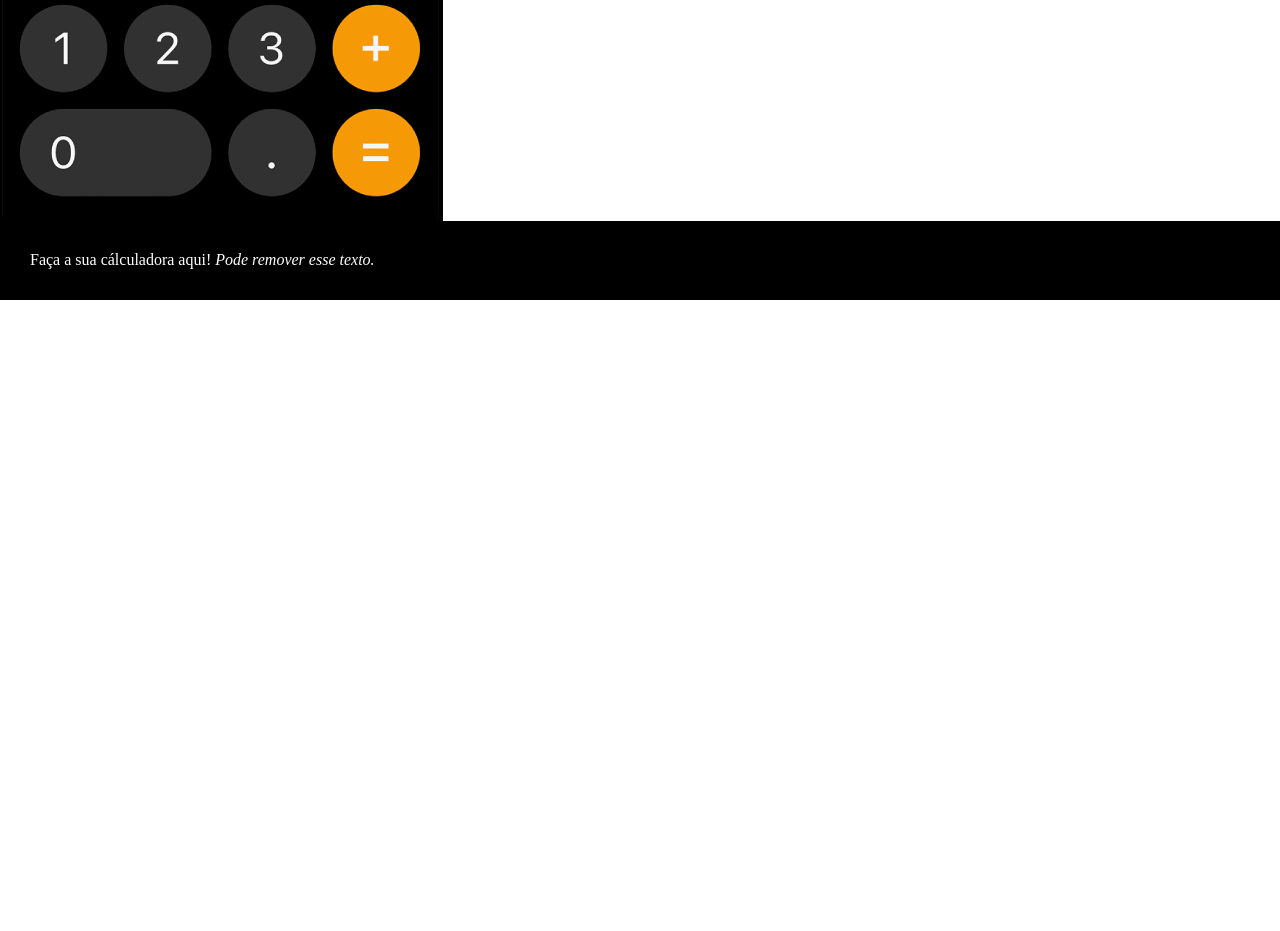
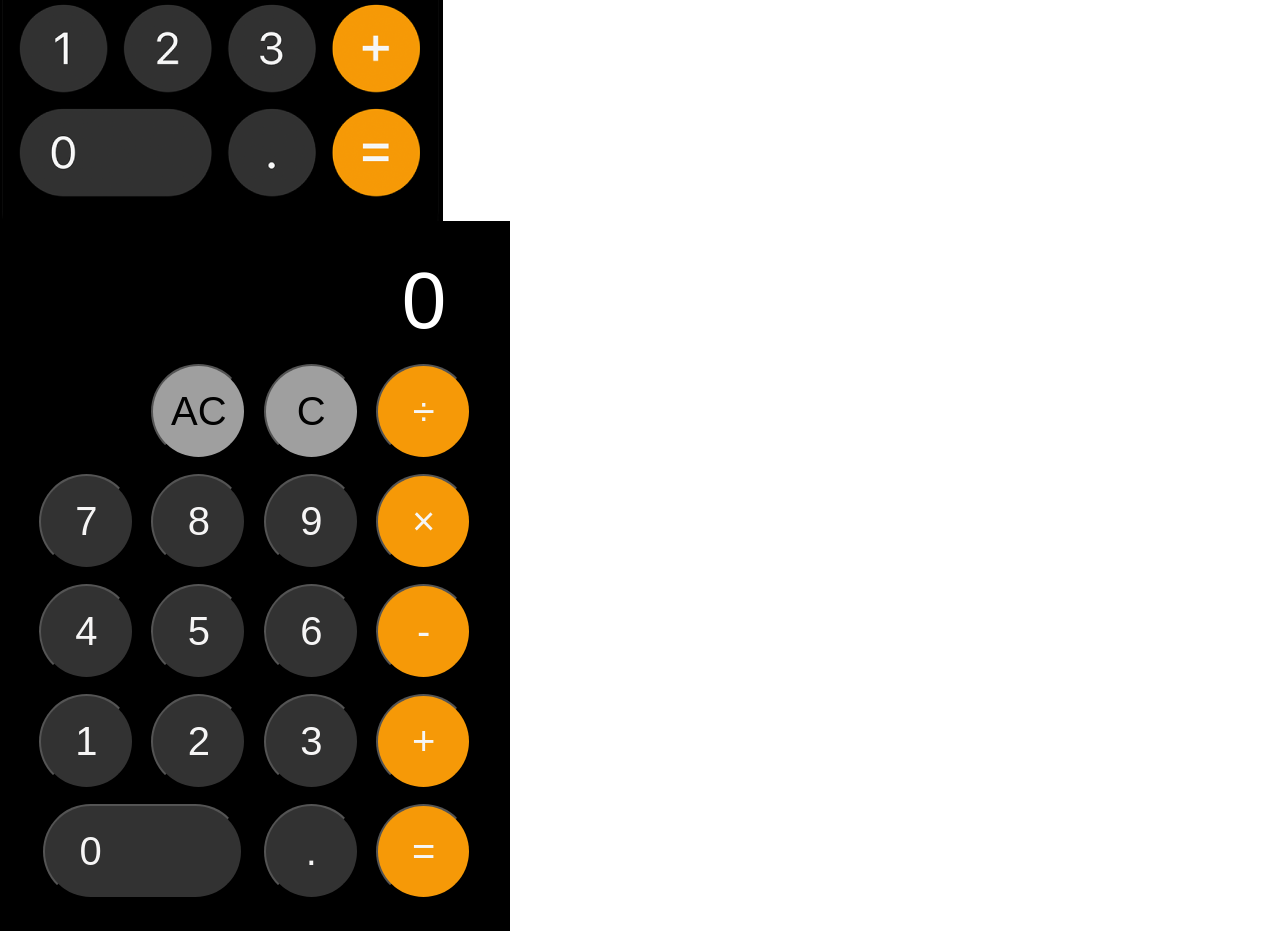
Before and after one commit to aalce/desafio-calculadora, a website built with Parcel: page index.html in a window 1280 px wide. Shown: the part 623-1554 px from the top of the page. Before the commit the page ends 923 px from the top, so only its background shows below. Built offline with nearby package versions, Linux system fonts and the light colour scheme.

Commit message:
Versão inicial da calculadora

```diff
--- a/css/main.css
+++ b/css/main.css
@@ -282,7 +282,67 @@ main {
 
 js-calculator {
   display: block;
+  width: 450px;
+  padding: 30px;
   background-color: #000;
   color: white;
-  padding: 30px;
+
 }
+
+.calculator__inner {
+  display: grid;
+  grid-template-columns: repeat(4, 1fr);
+  grid-template-rows: repeat(6, 100px);
+  justify-items: center;
+  align-items: center;
+  row-gap: 10px;
+}
+
+.calculator__inner .result {
+  grid-column: 1 / span 4;
+  width: 100%;
+  padding-right: 15%;
+  font-family: sans-serif;
+  font-size: 80px;
+  text-align: right;
+  overflow-x: hidden;
+  /* direction: rtl; */
+}
+
+.calculator__inner button {
+  width: 95px;
+  height: 95px;
+  border-radius: 50%;
+  font-family: sans-serif;
+  font-size: 40px;
+}
+
+.calculator__inner .btn-clear-ac,
+.calculator__inner .btn-clear-c {
+  text-transform: uppercase;
+  background-color: #9f9f9f;
+  color: #010101;
+}
+
+.calculator__inner .btn-operation {
+  background-color: #f69907;
+  color: #f5f6f6;
+}
+
+.calculator__inner .btn-number {
+  background-color: #323232;
+  color:#f6f5f5;
+}
+
+.calculator__inner .btn-equal {
+  background-color: #f69907;
+  color: #f5f6f6;
+}
+
+.calculator__inner .btn-zero {
+  grid-column: 1 / span 2;
+  width: 200px;
+  padding-left: 35px;
+  border-radius: 50px;
+  text-align: left;
+}
--- a/index.html
+++ b/index.html
@@ -35,7 +35,38 @@
     </div>
 
     <js-calculator>
-      Faça a sua cálculadora aqui! <i>Pode remover esse texto.</i>
+      <div class="calculator">
+        <div class="calculator__inner">
+
+            <div class="result">0</div>
+
+            <div></div>
+            <button class="btn-clear-ac">Ac</button>
+            <button class="btn-clear-c">C</button>
+            <button class="btn-operation">÷</button>
+
+            <button class="btn-number">7</button>
+            <button class="btn-number">8</button>
+            <button class="btn-number">9</button>
+            <button class="btn-operation">&times;</button>
+
+            <button class="btn-number">4</button>
+            <button class="btn-number">5</button>
+            <button class="btn-number">6</button>
+            <button class="btn-operation">-</button>
+
+            <button class="btn-number">1</button>
+            <button class="btn-number">2</button>
+            <button class="btn-number">3</button>
+            <button class="btn-operation">+</button>
+
+            <button class="btn-number btn-zero">0</button>
+            <button class="btn-number">.</button>
+            <button class="btn-equal">=</button>
+          </div>
+
+        </div>
+      </div>
     </js-calculator>
   </main>
 
--- a/js/main.js
+++ b/js/main.js
@@ -1,13 +1,71 @@
 class JSCalculator extends HTMLElement {
   constructor() {
     super();
+
+    this.btnClearAC = this.querySelector(".btn-clear-ac");
+    this.btnClearC = this.querySelector(".btn-clear-c");
+
+    this.result = this.querySelector(".result");
+    this.btnNumbers = this.querySelectorAll(".btn-number");
+    this.btnOperations = this.querySelectorAll(".btn-operation");
+
+    this.btnEqual = this.querySelector('.btn-equal');
+
+    this.firstValue = '';
+    this.operador = '';
 
     this.init();
   }
 
   init() {
+    for (let i = 0; i < this.btnNumbers.length; i++) {
+        this.btnNumbers[i].addEventListener('click', () => {
+        if (this.result.textContent == '0') {
+          this.result.innerHTML = '';
+        }
+        this.result.append(this.btnNumbers[i].textContent);
+      })
+    }
 
+    for (let i = 0; i < this.btnOperations.length; i++) {
+      this.btnOperations[i].addEventListener('click', () => {
+        if (this.btnOperations[i].textContent == '÷' ) {
+          this.operador = '/';
+        } else if (this.btnOperations[i].textContent == '×') {
+          this.operador = '*';
+        } else if (this.btnOperations[i].textContent == '-') {
+          this.operador = '-';
+        } else if (this.btnOperations[i].textContent == '+') {
+          this.operador = '+';
+        }
+        this.firstValue = parseFloat(this.result.textContent);
+        this.result.innerHTML = '';
+      })
+    }
+
+    this.btnEqual.addEventListener('click', () => {
+      if (this.operador == '/' ) {
+        this.result.innerHTML = this.firstValue / parseFloat(this.result.textContent);
+      } else if (this.operador == '*' ) {
+        this.result.innerHTML = this.firstValue * parseFloat(this.result.textContent);
+      } else if (this.operador == '-' ) {
+        this.result.innerHTML = this.firstValue - parseFloat(this.result.textContent);
+      } else if (this.operador == '+' ) {
+        this.result.innerHTML = this.firstValue + parseFloat(this.result.textContent);
+      }
+     })
+
+     this.btnClearC.addEventListener('click', () => {
+      this.result.innerHTML = '0';
+     })
+
+     this.btnClearAC.addEventListener('click', () => {
+      this.result.innerHTML = '0';
+      this.firstValue = '';
+     })
   }
 }
 
+
+
 customElements.define("js-calculator", JSCalculator);
```
